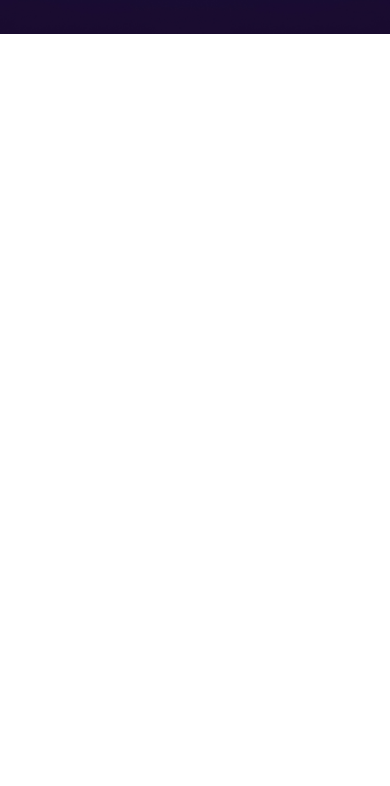
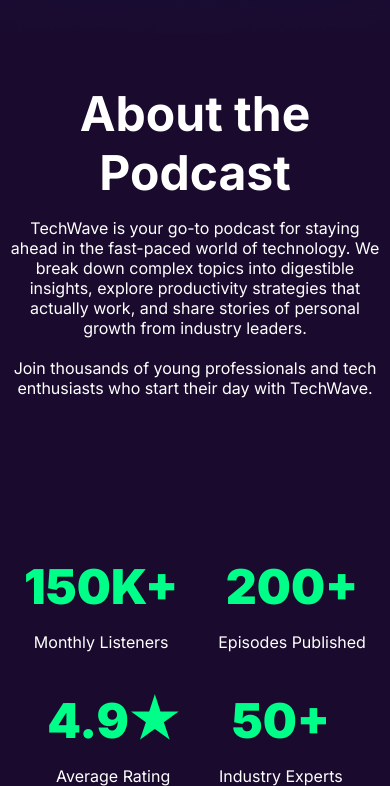
Before and after one commit to ShafayatSadid/B-13-A02-code, a plain HTML site: page index.html in a window 390 px wide. Shown: the part 552-1338 px from the top of the page. Before the commit the page ends 844 px from the top, so only its background shows below. Drawn offline with Linux system fonts and the light colour scheme.

Commit message:
responsive about section added

```diff
--- a/css/style.css
+++ b/css/style.css
@@ -144,9 +144,58 @@
     position: absolute;
     top: 5px;
     right: 30px;
+}
 
 
+.about{
+    background-color:  rgba(26, 11, 46, 1);
+    text-align: center;
+    padding-top: 50px;
+    padding-left: 10px;
+    padding-right: 10px;
 }
+
+.about-content h2{
+    font-size: 3rem;
+    font-weight: 700;
+    color: #FFFFFF;
+}
+
+.about-content p{
+    font-size: 1rem;
+    font-weight: 400;
+    margin: 0 auto;
+    color:rgba(255, 255, 255, 1);
+    line-height: 20px;
+    margin-top: 16px;
+    max-width: 1200px;
+
+}
+
+
+.about-card h3{
+    color: #00FF88;
+    font-size: 3rem;
+    font-weight: 900;
+    line-height: 58px;
+    margin-bottom: 16px;
+}
+
+.about-card p{
+    color: #FFFFFF;
+    font-size: 1rem;
+    line-height: 20px;
+}
+
+.about-card{
+    display: flex;
+    flex-wrap: wrap;
+    justify-content: center;
+    gap: 80px;
+    margin-top: 160px;
+}
+
+
 
 @media screen and (max-width: 576px) {
     .menu{
@@ -172,8 +221,8 @@
     .banner{
         padding-top: 20px;
         height: 466px;
-        width: 100%;
-        /* padding: 20px; */
+        max-width: 440px;
+
     }
 
     .banner-image{
@@ -188,4 +237,8 @@
     .bag{
         right: -17px;
     }
+
+    .about-card{
+        gap: 40px;
+    }
 }
--- a/index.html
+++ b/index.html
@@ -61,5 +61,39 @@
             </div>
         </section>
     </header>
+
+    <main>
+
+        <section class="about">
+
+            <div class="about-content">
+                <h2>About the Podcast</h2>
+                <p>TechWave is your go-to podcast for staying ahead in the fast-paced world of technology. We break down complex topics into digestible insights, explore productivity strategies that actually work, and share stories of personal growth from industry leaders.<br> <br>Join thousands of young professionals and tech enthusiasts who start their day with TechWave.</p>
+            </div>
+
+            <div class="about-card">
+
+                <card>
+                    <h3>150K+</h3>
+                    <p>Monthly Listeners</p>
+                </card>
+
+                <card>
+                    <h3>200+</h3>
+                    <p>Episodes Published</p>
+                </card>
+
+                <card>
+                    <h3>4.9★</h3>
+                    <p>Average Rating</p>
+                </card>
+
+                <card>
+                    <h3>50+</h3>
+                    <p>Industry Experts</p>
+                </card>
+            </div>
+        </section>
+    </main>
 </body>
 </html>
```
